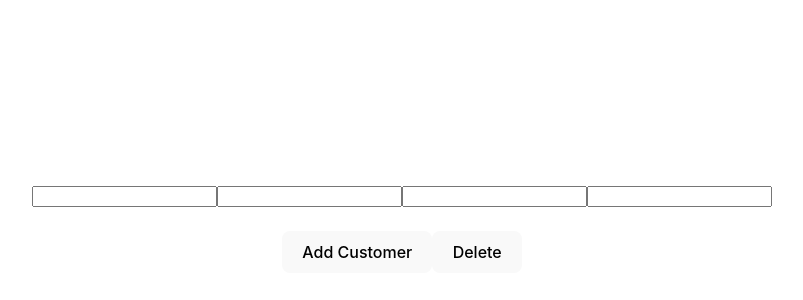
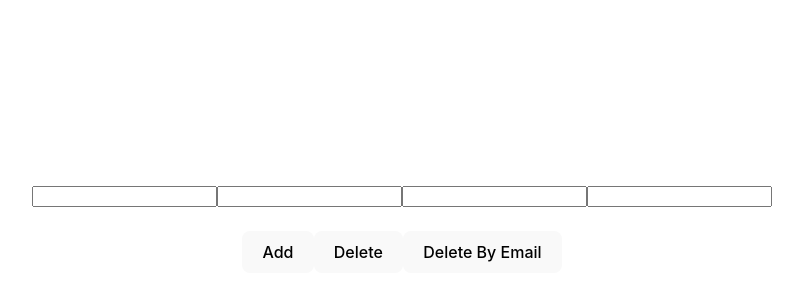
Before and after one commit to ShenanVindinu/react-Concepts, a React (Vite) app: page / in a window 1280 px wide. Shown: the part 160-460 px from the top of the page, without its empty margins (238-1041 px from the left). Built offline with nearby package versions, Linux system fonts and the light colour scheme.

Commit message:
Delete customer by Email using hooks

```diff
--- a/src/App.tsx
+++ b/src/App.tsx
@@ -24,6 +24,13 @@ function App() {
         setCustomers((customers) => customers.slice(0,-1));
     }
 
+    const deleteByEmail = () => {
+        const newCustomer = new Customer(name, email, phone, address);
+        setCustomers((customers) => customers.filter(
+            (customer) => customer.email !== newCustomer.email)
+        );
+    }
+
     return (
         <>
             <input name={"name"} type={"text"} onChange={(e) => setName(e.target.value)} />
@@ -34,8 +41,9 @@ function App() {
             <br/>
             <br/>
 
-            <button onClick={addCustomer}>Add Customer</button>
+            <button onClick={addCustomer}>Add</button>
             <button onClick={deleteCustomer}>Delete</button>
+            <button onClick={deleteByEmail}>Delete By Email</button>
 
             <br/>
             <br/>
```
